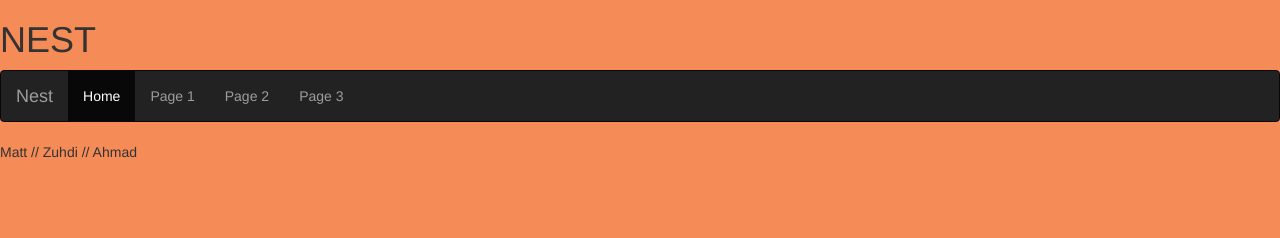
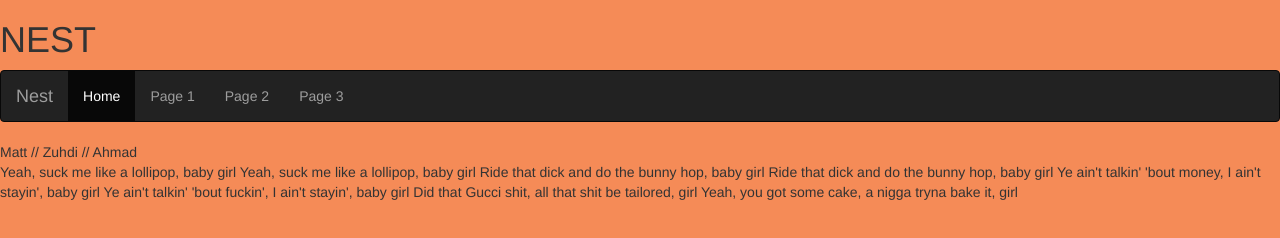
Before and after one commit to mattcaraan/nest, a plain HTML site: page index.html in a window 1280 px wide. Drawn offline with nearby package versions, Linux system fonts and the light colour scheme.

Commit message:
Update index.html

```diff
--- a/index.html
+++ b/index.html
@@ -41,5 +41,13 @@ and open the template in the editor.
         </nav>
         <div>Matt // Zuhdi //  Ahmad
         </div>
+        <p> Yeah, suck me like a lollipop, baby girl
+            Yeah, suck me like a lollipop, baby girl
+            Ride that dick and do the bunny hop, baby girl
+            Ride that dick and do the bunny hop, baby girl
+            Ye ain't talkin' 'bout money, I ain't stayin', baby girl
+            Ye ain't talkin' 'bout fuckin', I ain't stayin', baby girl
+            Did that Gucci shit, all that shit be tailored, girl
+            Yeah, you got some cake, a nigga tryna bake it, girl </p>
     </body>
 </html>
```
